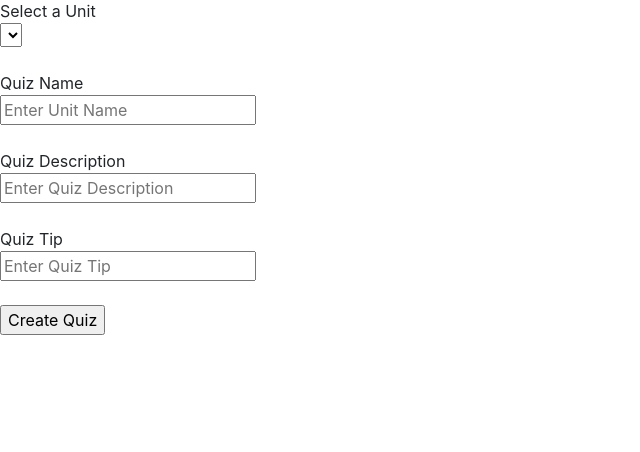
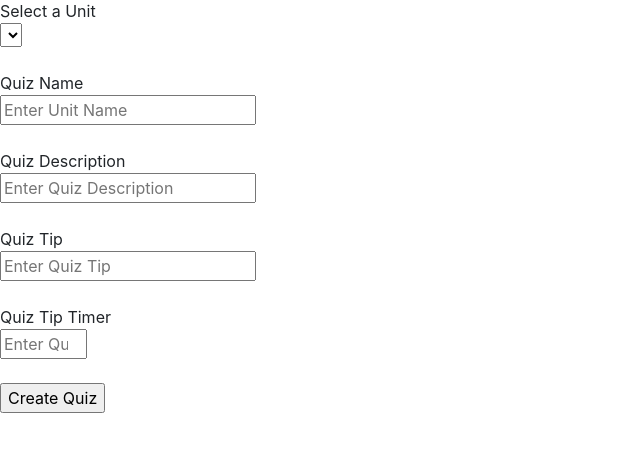
Before and after one commit to ProgrammingConfusion/SecureU, a PHP site: page /add_quizzes.php in a window 1280 px wide. Shown: the part 73-525 px from the top of the page, without its empty margins (0-640 px from the left). Run offline with PHP 8.4, Linux system fonts and the light colour scheme; a user stored in the database is signed in; data comes from the database, SQL or seed files in the repository; lists and menus that the app fills with data are empty.

Commit message:
added custom quiz tip timer feature

```diff
--- a/add_quizzes.php
+++ b/add_quizzes.php
@@ -18,12 +18,13 @@ if (isset($_POST["add_quiz"])) {
     $quiz_name = mysqli_real_escape_string($conn, trim($_POST["quiz_name"]));
     $quiz_desc = mysqli_real_escape_string($conn, trim($_POST["quiz_desc"]));
     $quiz_tip = mysqli_real_escape_string($conn, trim($_POST["quiz_tip"]));
+    $quiz_tip_timer = mysqli_real_escape_string($conn, trim($_POST["quiz_tip_timer"]));
     $user_id = $_SESSION["user_id"];
 
 
 
-    $sql = "INSERT INTO `quizzes` (`quiz_id`, `quiz_name`, `quiz_desc`, `quiz_tip`, `quiz_question_total`, `quiz_credits`, `unit_id`, `user_id`)
-    VALUES (NULL, '$quiz_name', '$quiz_desc', '$quiz_tip', '0', '0', '$unit_id', '$user_id');";
+    $sql = "INSERT INTO `quizzes` (`quiz_id`, `quiz_name`, `quiz_desc`, `quiz_tip`, `quiz_tip_timer`, `quiz_question_total`, `quiz_credits`, `unit_id`, `user_id`)
+    VALUES (NULL, '$quiz_name', '$quiz_desc', '$quiz_tip', '$quiz_tip_timer', '0', '0', '$unit_id', '$user_id');";
 
     if (mysqli_query($conn, $sql)) {
         echo "New record created successfully";
@@ -87,6 +88,10 @@ include "header.php";
     <input type="text" name="quiz_tip" placeholder="Enter Quiz Tip"> <br>
     <br>
 
+    Quiz Tip Timer <br>
+    <input type="number" min="15" max="60" name="quiz_tip_timer" placeholder="Enter Quiz Tip Timer"> <br>
+    <br>
+
 
     <input type="submit" name="add_quiz" value="Create Quiz">
 
--- a/instructions.php
+++ b/instructions.php
@@ -29,6 +29,7 @@ if (mysqli_num_rows($result) > 0) {
         $quiz_name = $row["quiz_name"];
         $quiz_desc = $row["quiz_desc"];
         $quiz_tip = $row["quiz_tip"];
+        $quiz_tip_timer = $row["quiz_tip_timer"];
         $quiz_question_total = $row["quiz_question_total"];
     }
 } else {
@@ -50,6 +51,7 @@ if (isset($_POST["instructions"])) {
         $_SESSION["unit_id"] = $unit_id;
         $_SESSION["quiz_id"] = $quiz_id;
         $_SESSION["quiz_tip"] = $quiz_tip;
+        $_SESSION["quiz_tip_timer"] = $quiz_tip_timer;
         $_SESSION["attempt_id"] = $attempt_id;
         $_SESSION["attempt_score"] = 0;
         $_SESSION["quiz_question_total"] = $quiz_question_total;
--- a/quiz.php
+++ b/quiz.php
@@ -20,6 +20,7 @@ if (isset($_SESSION["attempt_id"])) {
     $attempt_score = $_SESSION["attempt_score"];
     $quiz_id = $_SESSION["quiz_id"];
     $quiz_tip = $_SESSION["quiz_tip"];
+    $quiz_tip_timer = $_SESSION["quiz_tip_timer"];
     $quiz_question_num = $_SESSION["quiz_question_num"];
     $quiz_question_total = $_SESSION["quiz_question_total"];
 }
@@ -99,7 +100,6 @@ if (mysqli_num_rows($result) > 0) {
 
 
         $question_content = $row["question_content"];
-        $quiz_tip = $row["quiz_tip"];
         $_SESSION["answer_content"] = $row["answer_content"];
         $_SESSION["quiz_question_id"] = $row["quiz_question_id"];
     }
@@ -171,5 +171,5 @@ include "header.php";
 <script type="text/javascript">
     setTimeout(function() {
         $("#myModal").modal();
-    }, 5000);
+    }, <?php echo $quiz_tip_timer; ?>000);
 </script>
```
